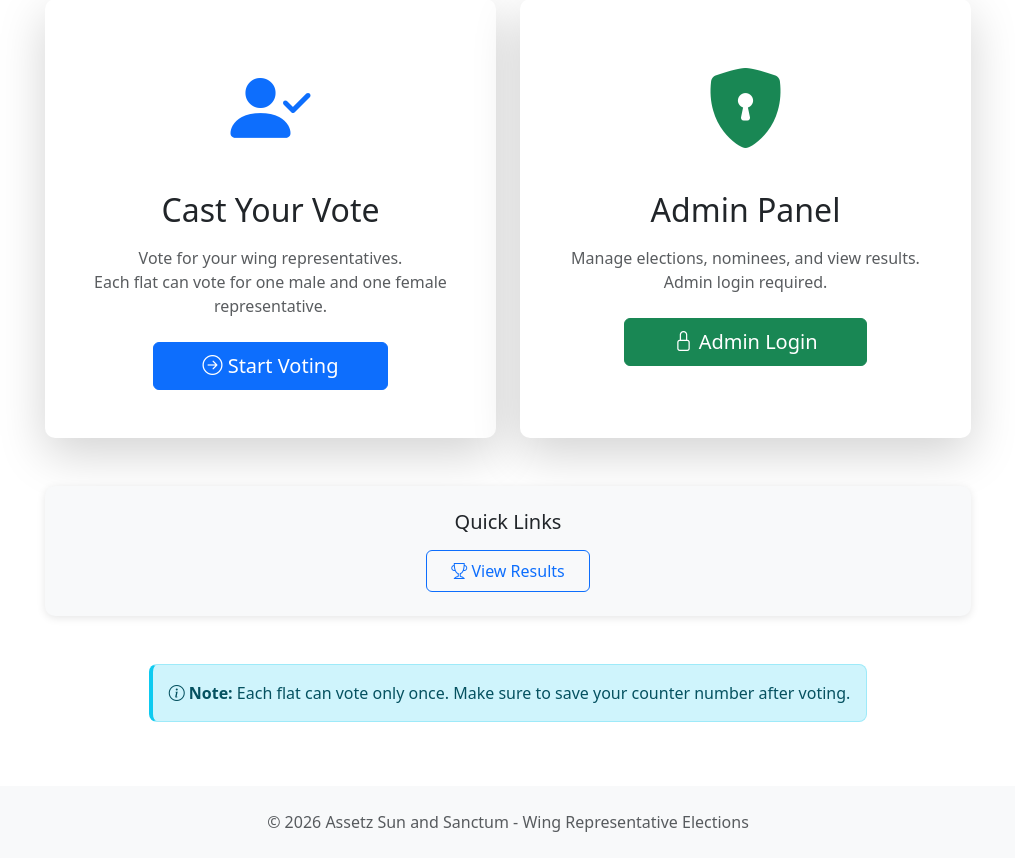
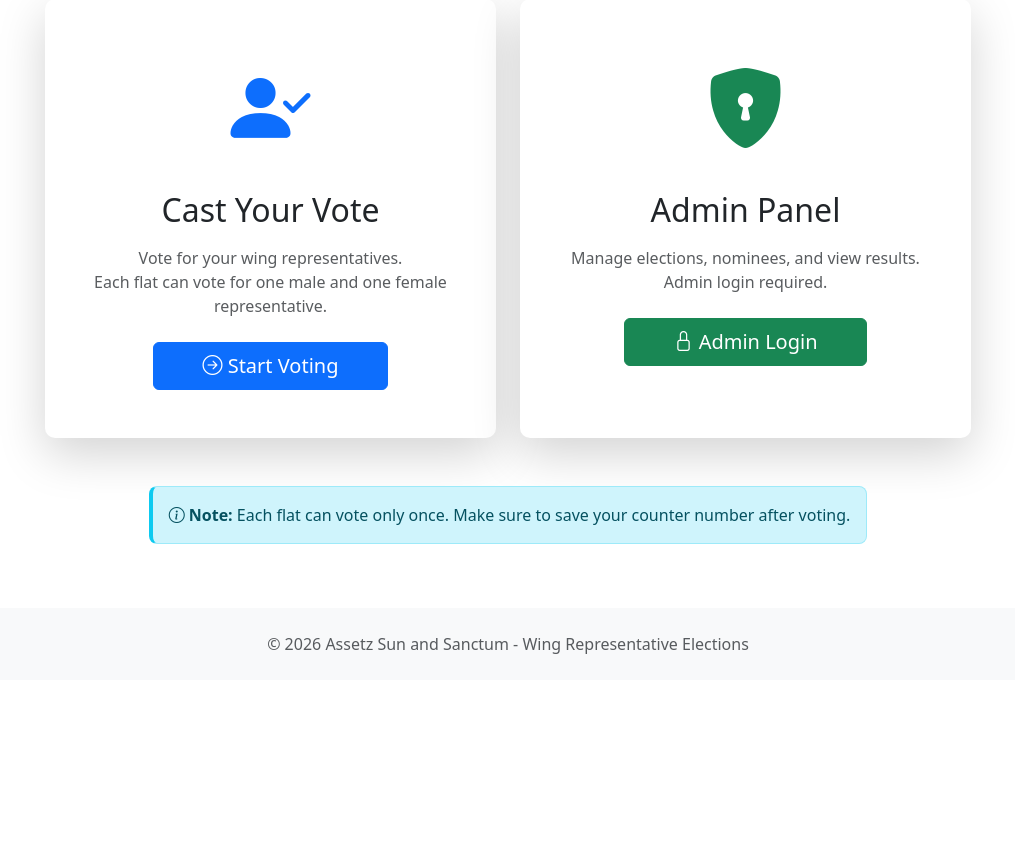
Before and after one commit to pjain-1711/apartment-voting-project, a Flask app: page / in a window 1280 px wide. Shown: the part 493-1351 px from the top of the page, without its empty margins (132-1147 px from the left). After the commit the page ends 1147 px from the top, so only its background shows below. Run offline with Flask 3, Linux system fonts and the light colour scheme.

Commit message:
Remove public access to results - admin only
Changes:
- Removed View Results from landing page
- Moved Results link to admin-only navigation
- Results now only visible when logged in as admin

Part 1 of 7 requested changes

Co-Authored-By: Claude Opus 4.6 <noreply@anthropic.com>

```diff
--- a/app/templates/base.html
+++ b/app/templates/base.html
@@ -39,12 +39,12 @@
                             <i class="bi bi-person-check"></i> Vote
                         </a>
                     </li>
+                    {% if current_user.is_authenticated %}
                     <li class="nav-item">
                         <a class="nav-link" href="{{ url_for('results.view_results') }}">
                             <i class="bi bi-trophy"></i> Results
                         </a>
                     </li>
-                    {% if current_user.is_authenticated %}
                     <li class="nav-item">
                         <a class="nav-link" href="{{ url_for('admin.dashboard') }}">
                             <i class="bi bi-speedometer2"></i> Admin
--- a/app/templates/landing.html
+++ b/app/templates/landing.html
@@ -54,21 +54,7 @@
                 </div>
             </div>
 
-            <!-- Additional Links -->
-            <div class="row g-3">
-                <div class="col-md-12">
-                    <div class="card border-0 bg-light">
-                        <div class="card-body text-center p-4">
-                            <h5 class="mb-3">Quick Links</h5>
-                            <div class="d-flex flex-wrap justify-content-center gap-3">
-                                <a href="{{ url_for('results.view_results') }}" class="btn btn-outline-primary">
-                                    <i class="bi bi-trophy"></i> View Results
-                                </a>
-                            </div>
-                        </div>
-                    </div>
-                </div>
-            </div>
+            <!-- Additional Links - Removed View Results (Admin only) -->
 
             <!-- Info Section -->
             <div class="text-center mt-5">
```
Also changed, not shown: .claude/settings.json.
